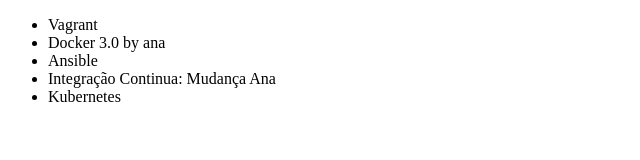
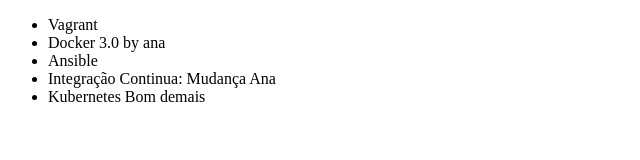
Before and after one commit to frreiro/git-github-alura, a plain HTML site: page index.html in a window 1280 px wide. Shown: the whole page, without its empty margins (0-640 px from the left). Drawn offline with Linux system fonts and the light colour scheme.

Commit message:
jubernetes list atualizada

```diff
--- a/index.html
+++ b/index.html
@@ -10,7 +10,7 @@
         <li>Docker 3.0 by ana</li>
         <li>Ansible</li>
         <li>Integração Continua: Mudança Ana</li>
-	<li>Kubernetes</li>
+	<li>Kubernetes Bom demais</li>
     </ul>
 </body>
 </html>
```
